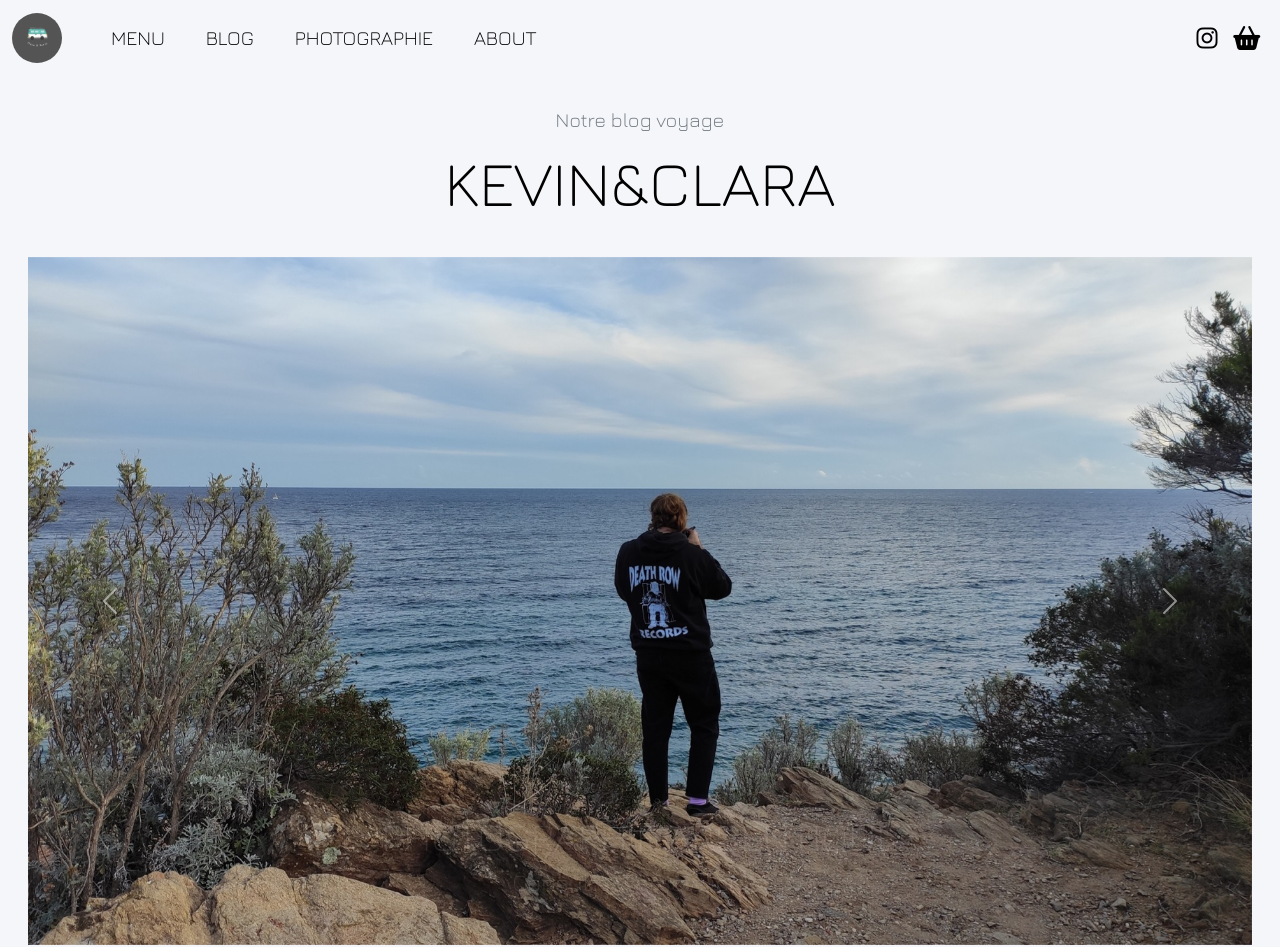
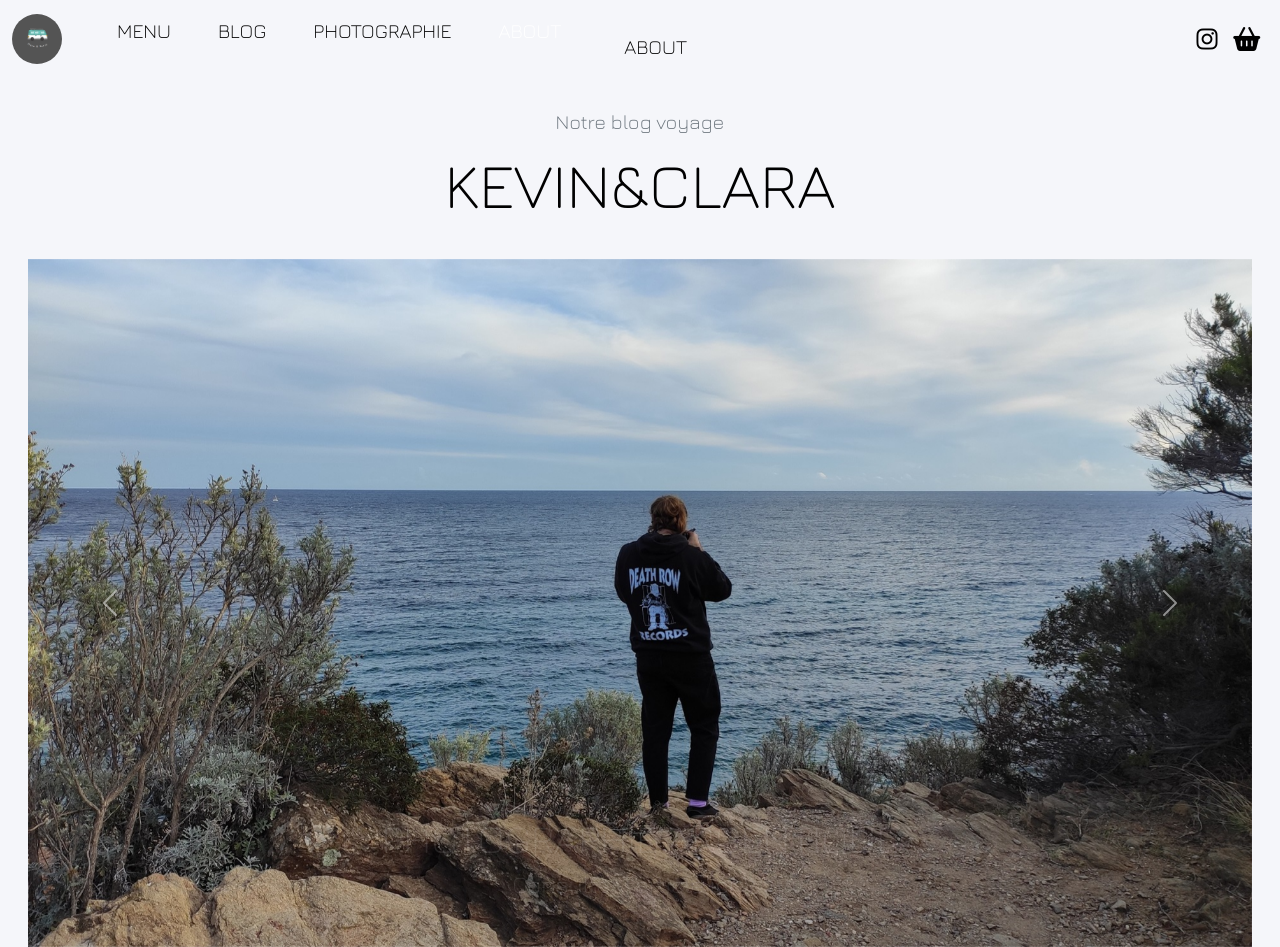
Before and after one commit to DaBoffin/DaBoffin.github.io, a plain HTML site: page index.html in a window 1280 px wide. Shown: the top 947 px of the page. Drawn offline with nearby package versions, Linux system fonts and the light colour scheme; a script that the page names is missing.

Commit message:
about added on all navbar pages

```diff
--- a/index.html
+++ b/index.html
@@ -39,6 +39,8 @@
                     </li>
                     <li class="nav-item">
                         <a class="nav-link zoom-in" href="photographie.html">PHOTOGRAPHIE</a>
+                    </li><li class="nav-item">
+                        <a class="nav-link zoom-in " style="color: white;" href="about.html">ABOUT
                     </li>
                     <li class="nav-item">
                         <a class="nav-link zoom-in" href="about.html">ABOUT
```
Also changed, not shown: argentique.html (+2 -0 lines), base_NO_EDIT.html (+3 -0 lines), blog.html (+2 -0 lines), calanques.html (+2 -0 lines), landscape.html (+2 -0 lines), nimes.html (+2 -0 lines), other.html (+2 -0 lines), photographie.html (+2 -0 lines), portrait.html (+2 -0 lines), street.html (+2 -0 lines).
